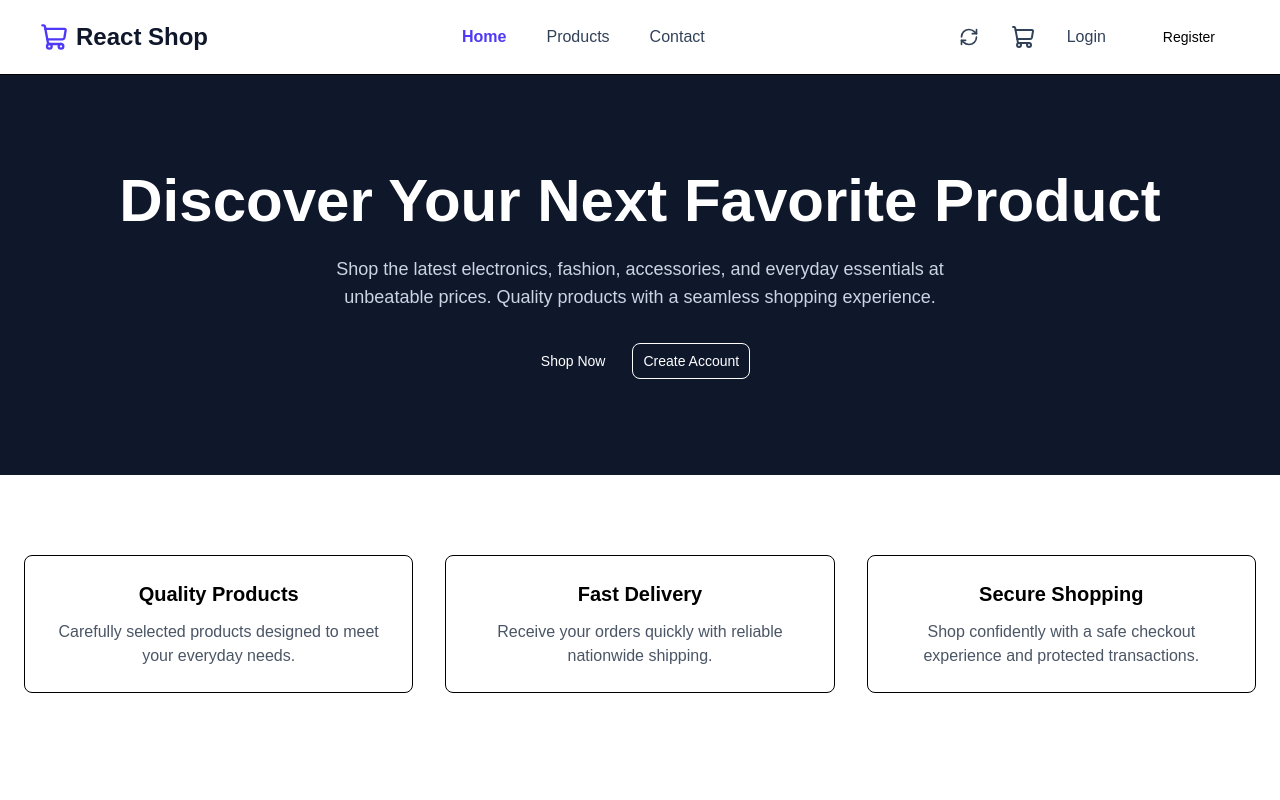
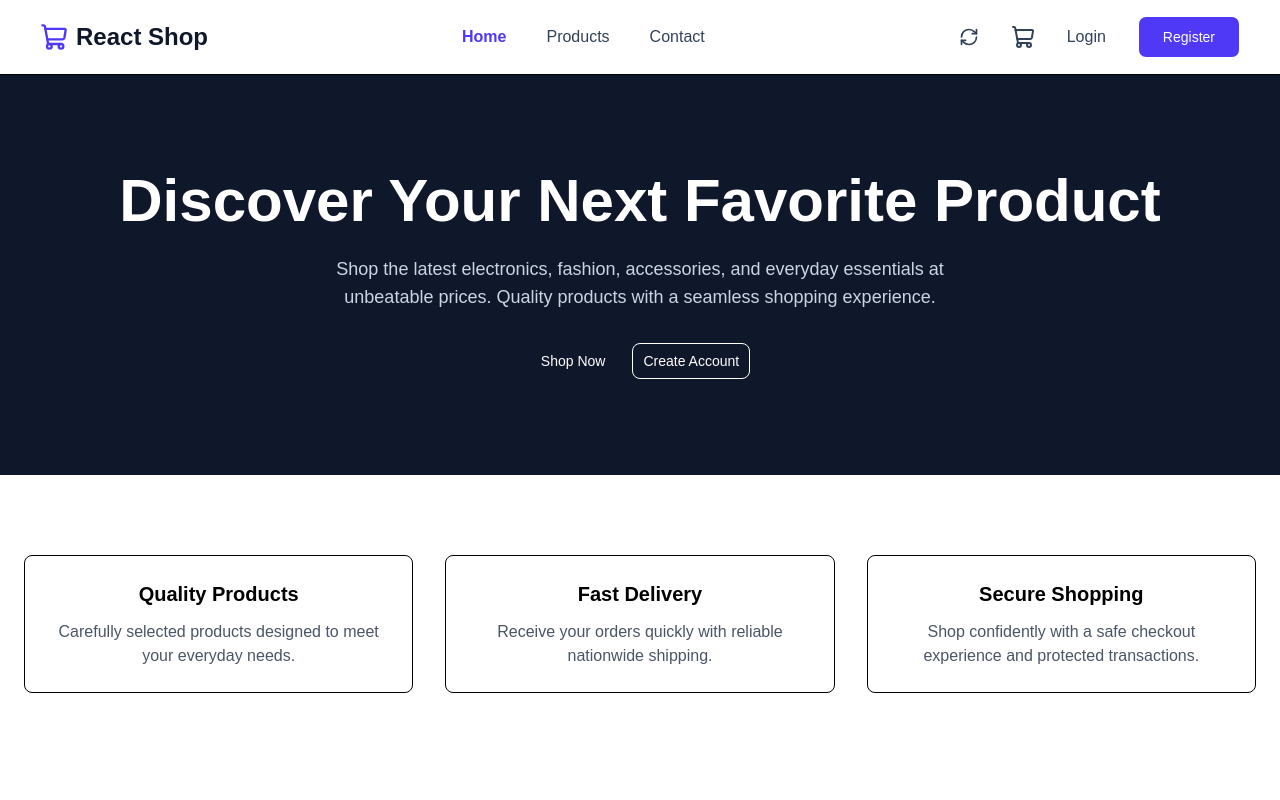
Before and after one commit to derrickweru73/react-shop-one, a React (Vite) app: page / in a window 1280 px wide. Shown: the top 800 px of the page. Built offline with nearby package versions, Linux system fonts and the light colour scheme.

Commit message:
feat : styling the button

```diff
--- a/src/components/ui/Navbar.jsx
+++ b/src/components/ui/Navbar.jsx
@@ -84,7 +84,7 @@ const Navbar = () => {
           </NavLink>
 
           <NavLink to="/register">
-            <Button className="px-6 py-5">
+            <Button className="px-6 py-5 bg-indigo-600 text-white rounded-lg hover:bg-indigo-700">
               Register
             </Button>
           </NavLink>
```
